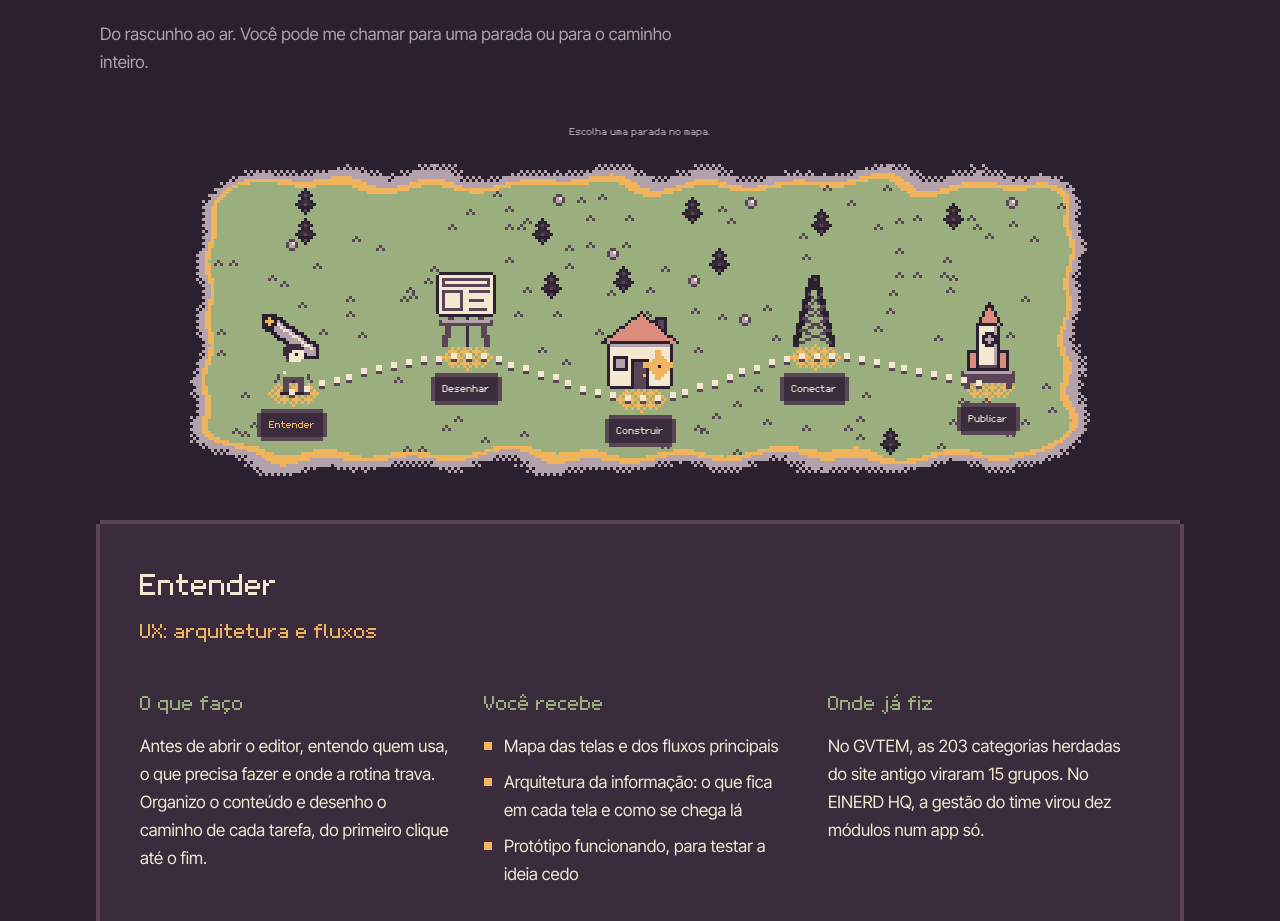
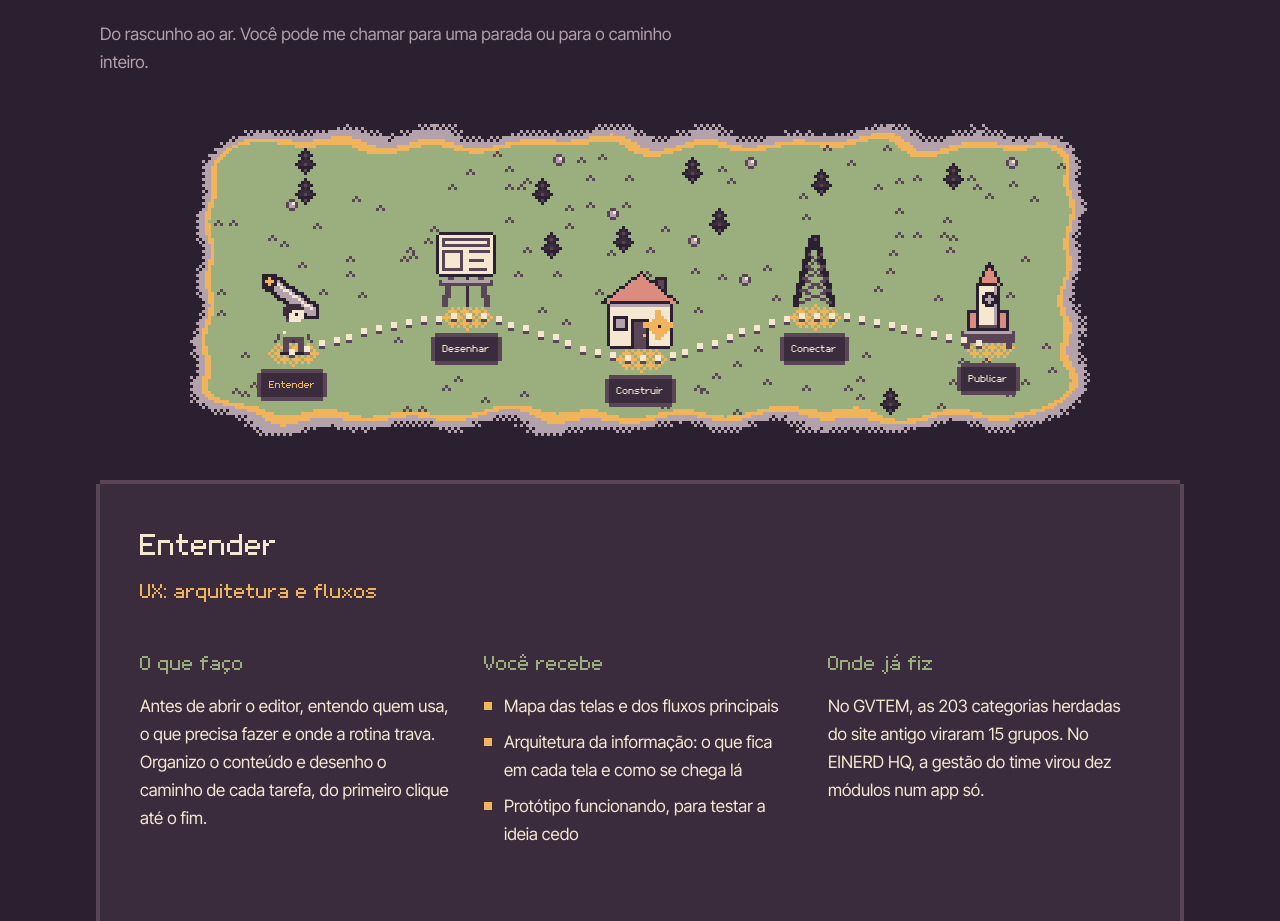
Before and after one commit to eduardohenrique-dev/portfolio, a Next.js app: page / in a window 1280 px wide. Shown: the part 3920-4841 px from the top of the page. Built offline with nearby package versions, Linux system fonts and the light colour scheme; no server answers.

Commit message:
Serviços: tira a instrução acima do mapa
O mapa fica a 48px da introdução, como o conteúdo das outras seções.

```diff
--- a/src/componentes/secoes/Servicos.tsx
+++ b/src/componentes/secoes/Servicos.tsx
@@ -251,10 +251,7 @@ export function Servicos({ servicos, titulo, texto }: Props) {
         {titulo}
       </h2>
       <p className="mt-4 max-w-texto text-bruma">{texto}</p>
-      {/* a instrução vai centralizada, junto do mapa a que ela se refere */}
-      <p className="pixel mt-12 text-center text-pixel-1 text-bruma">Escolha uma parada no mapa.</p>
-
-      <div className="mapa-servicos relative mx-auto mt-6" style={{ width: mapa.largura * e, height: mapa.altura * e }}>
+      <div className="mapa-servicos relative mx-auto mt-12" style={{ width: mapa.largura * e, height: mapa.altura * e }}>
         <div className="mapa-chao absolute top-0 left-0" aria-hidden="true">
           <Sprite regiao={`mapa-${composicao}` as NomeRegiao} escala={e} />
         </div>
```
